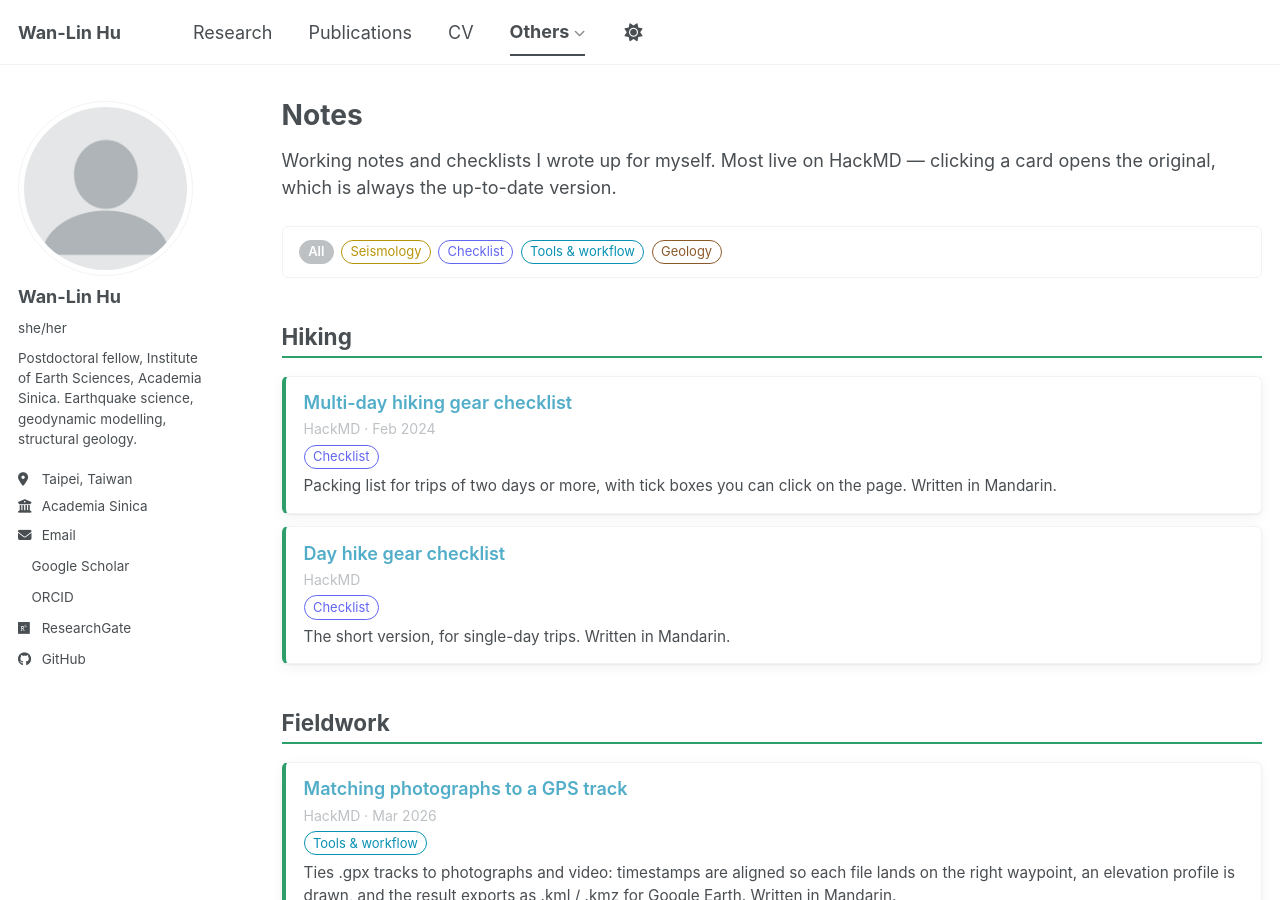
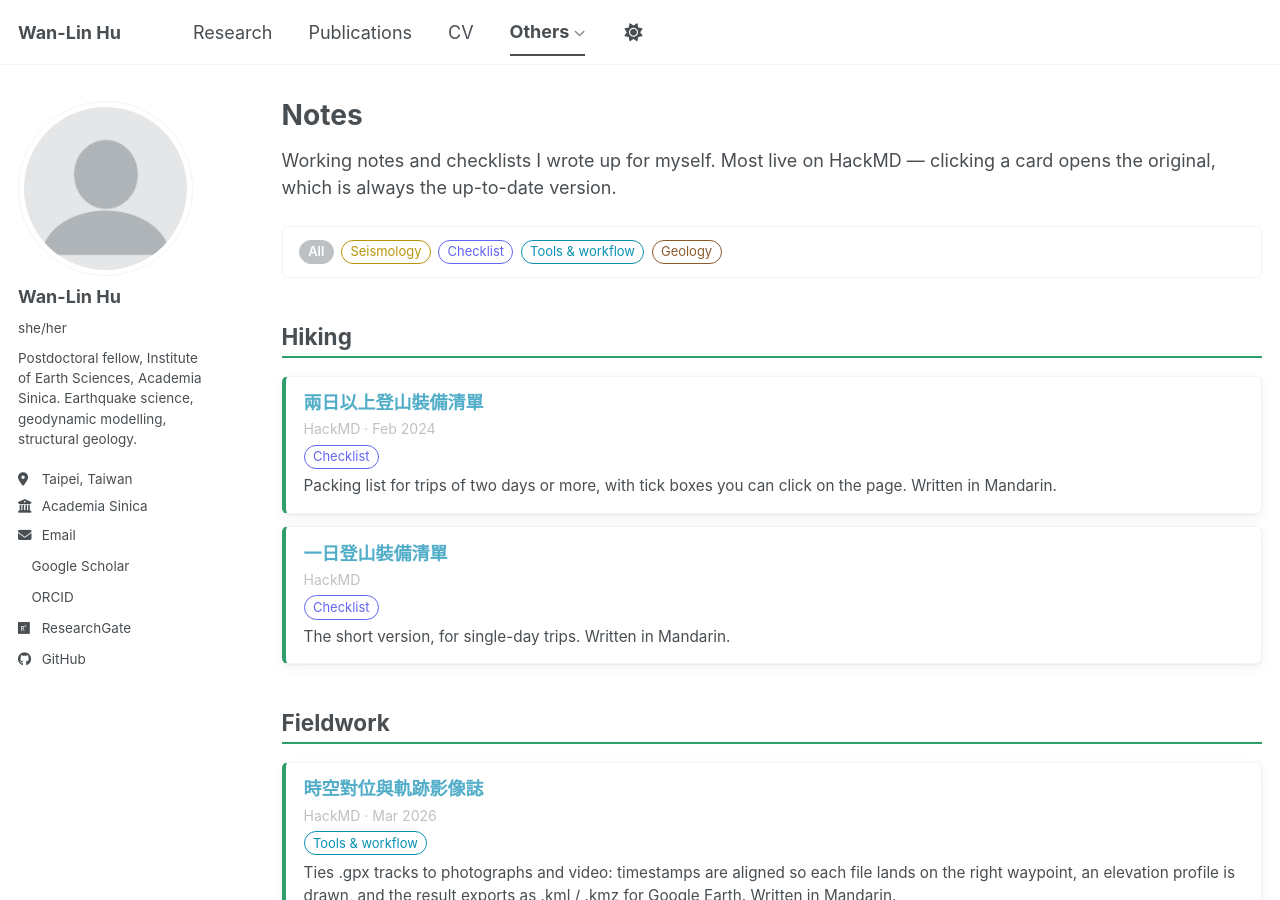
Before and after one commit to wanlin001/wanlin001.github.io, a Jekyll site: the page built from _pages/notes.html, in a window 1280 px wide and 900 px high. Built offline with Jekyll 4.4.1, drawn with Linux system fonts in a browser that asks for light colours; comment, search, counter and statistics services are not loaded; a style sheet for code colours, icons or effects is not loaded.

Commit message:
Update notes.yml

```diff
--- a/_data/notes.yml
+++ b/_data/notes.yml
@@ -56,7 +56,7 @@ categories:
 
 notes:
 
-  - title: "Multi-day hiking gear checklist"
+  - title: "兩日以上登山裝備清單"
     url: "https://hackmd.io/@HuWanLin/H1qQUcWX1l"
     category: hiking
     source: "HackMD"
@@ -64,14 +64,14 @@ notes:
     excerpt: "Packing list for trips of two days or more, with tick boxes you can click on the page. Written in Mandarin."
     topics: [checklist]
 
-  - title: "Day hike gear checklist"
+  - title: "一日登山裝備清單"
     url: "https://hackmd.io/@HuWanLin/H1TIhHTt-x"
     category: hiking
     source: "HackMD"
     excerpt: "The short version, for single-day trips. Written in Mandarin."
     topics: [checklist]
 
-  - title: "Matching photographs to a GPS track"
+  - title: "時空對位與軌跡影像誌"
     url: "https://hackmd.io/@HuWanLin/BkT1kOTF-x"
     category: fieldwork
     date: "Mar 2026"
```
